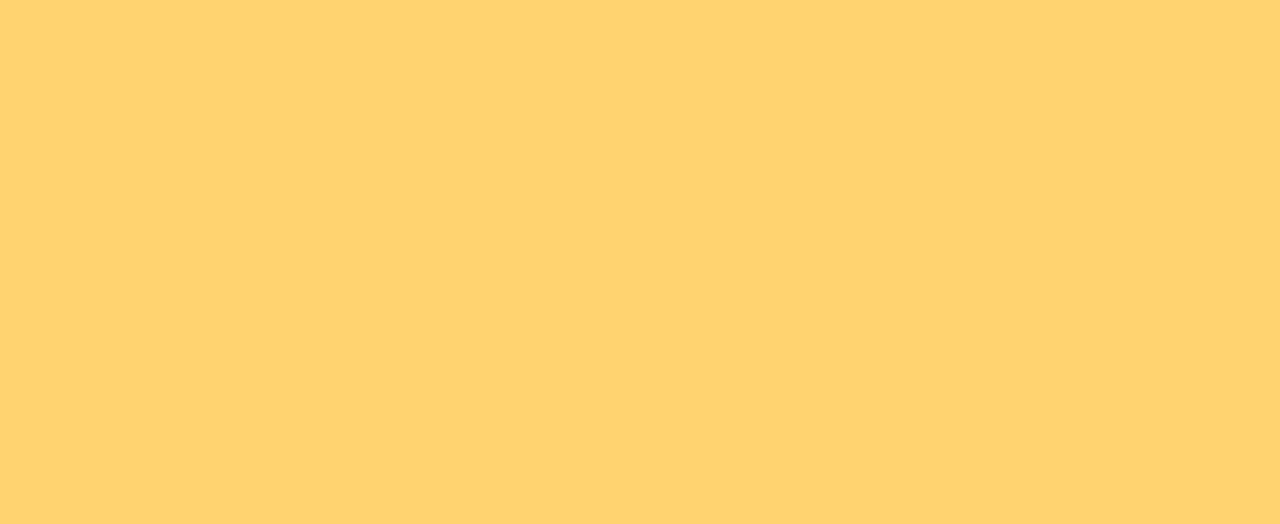
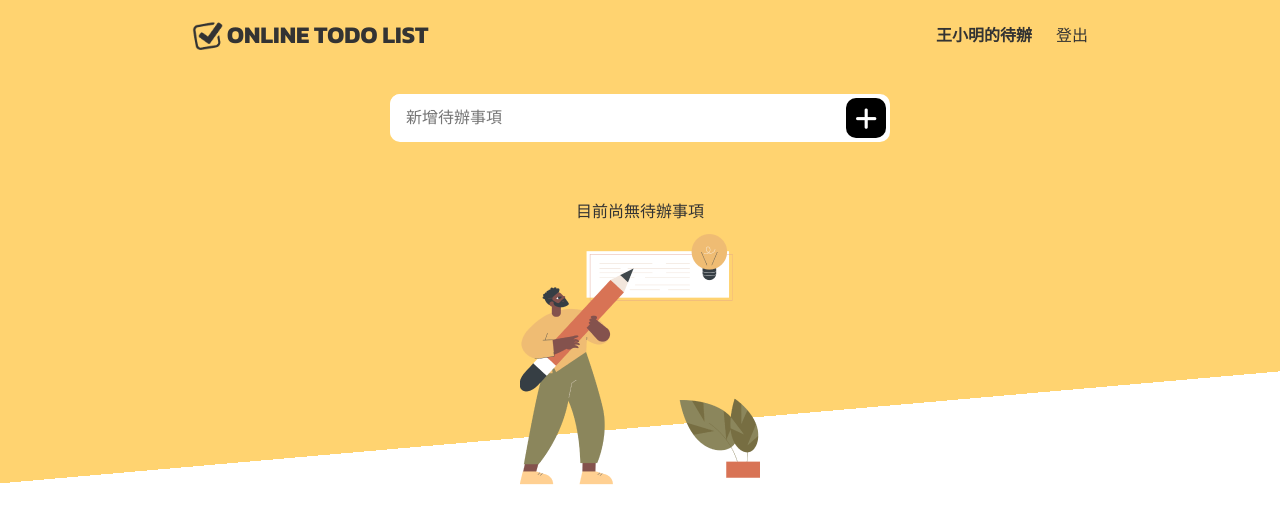
Before and after one commit to Avain84/JSweek8, a plain HTML site: page inside.html in a window 1280 px wide. Drawn offline with Linux system fonts and the light colour scheme.

Commit message:
新增-尚無待辦事項頁面，修正-頁面title、h1超連結

```diff
--- a/inside.html
+++ b/inside.html
@@ -3,10 +3,41 @@
 <head>
   <meta charset="UTF-8">
   <meta name="viewport" content="width=device-width, initial-scale=1.0">
-  <title>To-Do-List</title>
-  <link rel="stylesheet" href="../src/styles/all.css">
+  <title>ONLINE TODO LIST || 您的待辦</title>
+  <script src="https://kit.fontawesome.com/81060961aa.js" crossorigin="anonymous"></script>
+  <link rel="stylesheet" href="./src/styles/all.css">
 </head>
-<body>
+<body class="inside">
+  <header>
+    <div class="wrapper">
+      <nav>
+        <a href="index.html">
+          <h1>ONLINE TODO LIST</h1>
+        </a>
+        <div class="member">
+          <h4>王小明的待辦</h4>
+          <a href="index.html">登出</a>
+        </div>
+      </nav>
+    </div>
+  </header>
+  <section>
+    <div class="wrapper">
+      <form class="add-list">
+        <input type="text" placeholder="新增待辦事項">
+        <button>
+          <i class="fa-solid fa-plus"></i>
+        </button>
+      </form>
+      <div class="todo">
+        <div class="no-event">
+          <p>目前尚無待辦事項</p>
+          <img src="./src/empty.png" alt="empty">
+        </div>
+      </div>
+    </div>
+  </section>
 
+  </div>
 </body>
 </html>
--- a/src/styles/base/_global.scss
+++ b/src/styles/base/_global.scss
@@ -8,8 +8,10 @@ input{
 }
 a{
 	text-decoration: none;
+  color: $text-black;
 }
 .container {
+  max-width: 960px;
   margin: 0 auto;
   padding-left: 20px;
   padding-right: 20px;
--- a/src/styles/page/_inside.scss
+++ b/src/styles/page/_inside.scss
@@ -0,0 +1,109 @@
+.inside {
+  min-height: 100vh;
+  @include desktop{
+    background: linear-gradient(-5deg, #fff 47%, $bg-yellow 47%) center center/100% 100% no-repeat;
+  }
+}
+header{
+  padding-top: 16px;
+  padding-bottom: 16px;
+  @include desktop{
+    padding-bottom: 40px;
+  }
+}
+.wrapper{
+  max-width: 960px;
+  margin: 0 auto;
+  padding-left: 32px;
+  padding-right: 32px;
+}
+nav{
+  display: flex;
+  justify-content: space-between;
+  align-items: center;
+  h1{
+    font-size: 24px;
+    margin-left: 35px;
+    &::before{
+      width: 35px;
+      height: 35px;
+      top: 2px;
+      left: -35px;
+    }
+  }
+}
+.member{
+  display: flex;
+  gap: 24px;
+  h4{
+    display: none;
+    font-size: 16px;
+    font-weight: 700;
+    line-height: 1.45;
+    @include desktop{
+      display: block;
+    }
+  }
+  a{
+    color: $text-black;
+    font-size: 16px;
+    font-weight: 400;
+    line-height: 1.45;
+  }
+}
+section{
+  .wrapper{
+    display: flex;
+    flex-direction: column;
+    align-items: center;
+  }
+}
+.add-list{
+  margin-bottom: 16px;
+  min-width: 100%;
+  display: flex;
+  justify-content: space-between;
+  align-items: center;
+  background-color: #fff;
+  border-radius: 10px;
+  @include desktop{
+    min-width: 500px;
+  }
+  input{
+    margin-top: 0;
+    margin-bottom: 0;
+    width: calc(100% - 40px);
+  }
+  button{
+    padding-top: 4px;
+    margin-right: 4px;
+    margin-top: 4px;
+    margin-bottom: 4px;
+    width: 40px;
+    height: 40px;
+    background-color: #000;
+    color: #fff;
+    font-size: 25px;
+    display: flex;
+    justify-content: center;
+    align-items: center;
+    border: 0;
+    border-radius: 10px;
+    &:hover{
+      background-color: $bg-yellow;
+      color: #000;
+    }
+  }
+}
+.no-event{
+  display: flex;
+  flex-direction: column;
+  align-items: center;
+  gap: 16px;
+  p{
+    margin-top:80px;
+    @include desktop{
+      margin-top: 44px;
+    }
+  }
+}
--- a/src/styles/page/_login.scss
+++ b/src/styles/page/_login.scss
@@ -1,11 +1,3 @@
-.title{
-  margin-bottom: 16px;
-  display: flex;
-  justify-content: center;
-  @include desktop{
-    flex-direction: column;
-    align-items: center;
-  }
 h1{
   font-family: "Kanit","Noto Sans TC", sans-serif;
   position: relative;
@@ -23,6 +15,14 @@
     top: 5px;
     left: -42px;
   }
+}
+.title{
+  margin-bottom: 16px;
+  display: flex;
+  justify-content: center;
+  @include desktop{
+    flex-direction: column;
+    align-items: center;
   }
   img{
     max-width: 100%;
```
Also changed, not shown: index.html (+4 -2 lines), sign.html (+4 -2 lines), src/empty.png (added), src/styles/all.css. Lines whose indentation alone changed are shown as unchanged.
